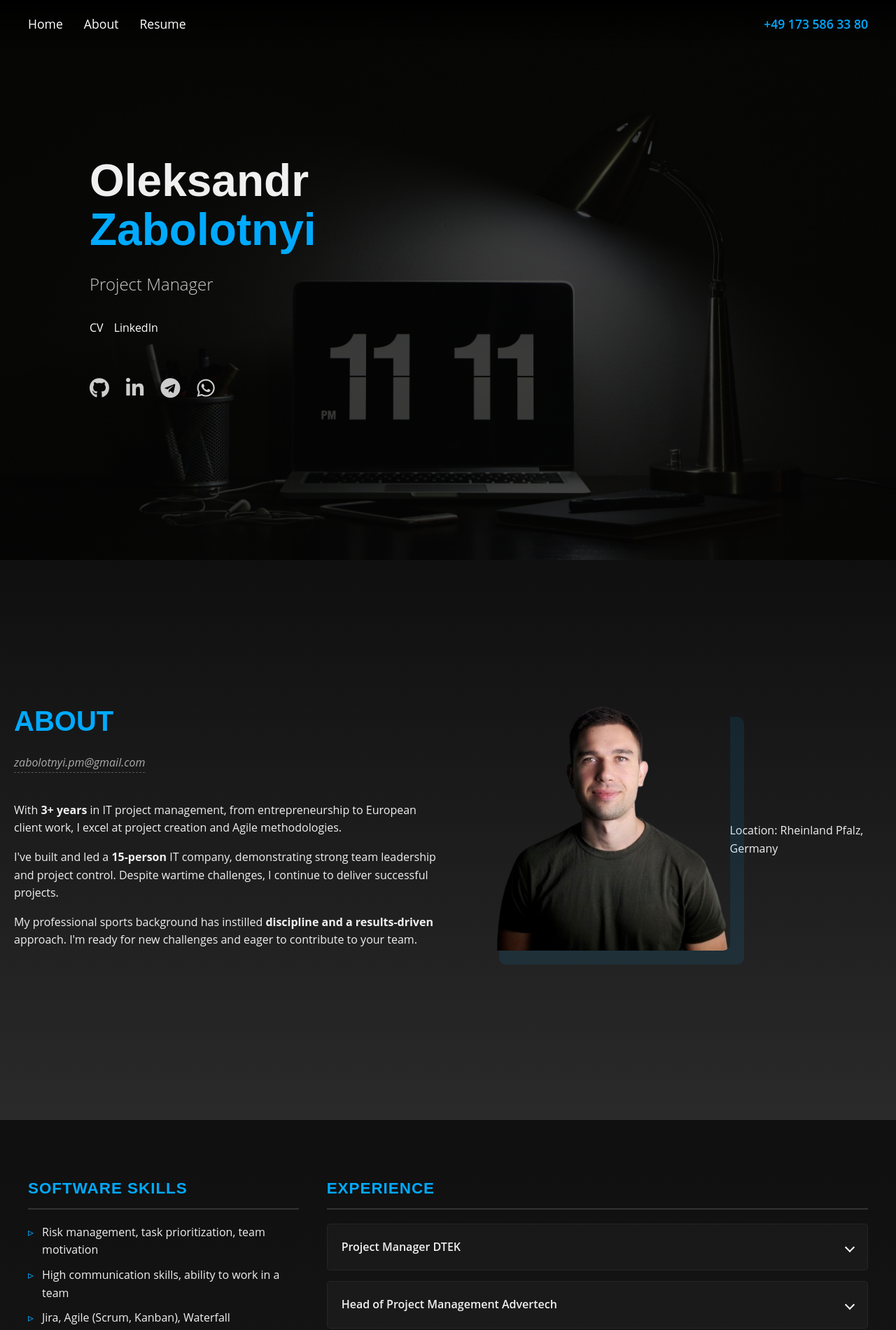
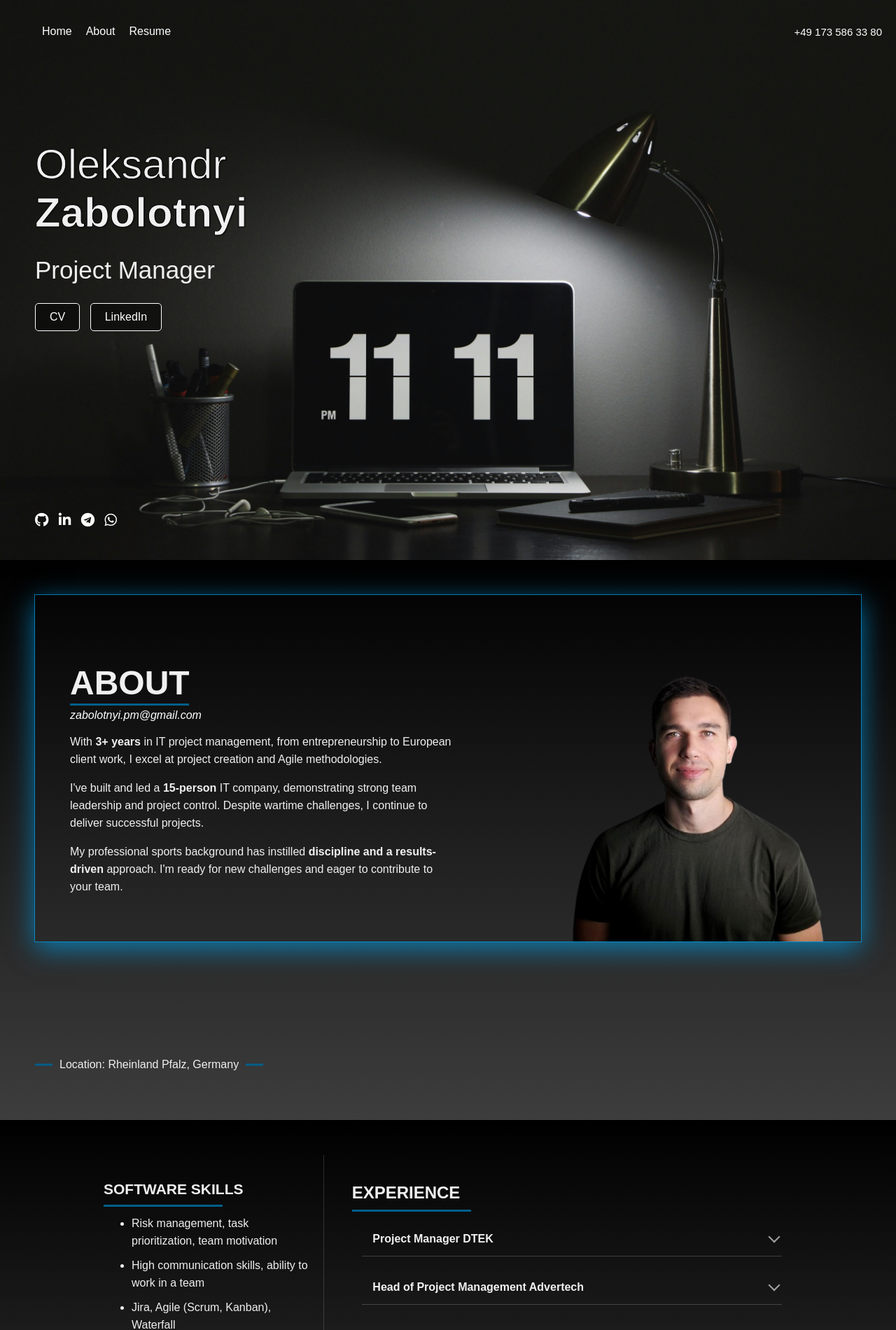
Before and after one commit to ZabolotnyiGit/Zabolotnyi_CV, a plain HTML site: page index.html in a window 1280 px wide. Shown: the top 1900 px of the page at 70% size. Drawn offline with Linux system fonts and the light colour scheme.

Commit message:
Update style.css

```diff
--- a/style.css
+++ b/style.css
@@ -1,407 +1,416 @@
-/* --- Global Styles --- */
 html {
     scroll-behavior: smooth;
+    background: linear-gradient(to bottom, rgb(0 0 0), #3d3d3d);
 }
 
 body {
-    font-family: 'Open Sans', sans-serif; /* Основной текст читабельнее */
+    font-family: sans-serif;
     color: #f0f0f0;
     margin: 0;
     min-height: 100vh;
-    background-color: #121212; /* Глубокий черный фон */
-    line-height: 1.6;
+    position: relative;
 }
 
-h1, h2, h3, h4 {
-    font-family: 'Poppins', sans-serif; /* Заголовки выглядят премиально */
-    margin-top: 0;
-}
+a { text-decoration: none; color: #fff;}
 
-a {
-    text-decoration: none;
-    color: #fff;
-    transition: all 0.3s ease;
-}
-
-ul {
-    padding-left: 20px;
-}
-
-/* --- Navigation --- */
 nav {
-    background: linear-gradient(to bottom, rgba(0,0,0,0.9), transparent);
-    padding: 20px 40px;
+    background-color: transparent;
+    border-bottom: none;
     display: flex;
     justify-content: space-between;
     align-items: center;
-    position: fixed; /* Фиксируем меню при скролле */
+    padding: 20px;
+    position: absolute;
     top: 0;
     left: 0;
     width: 100%;
     box-sizing: border-box;
-    z-index: 1000;
 }
 
 nav ul {
     list-style: none;
     display: flex;
-    margin: 0;
-    padding: 0;
 }
 
 nav li {
-    margin-right: 30px;
+    margin-right: 20px;
 }
 
 nav a {
-    font-weight: 500;
-    font-size: 1.1rem;
-    position: relative;
+    color: #ffffff;
 }
 
-nav a::after {
-    content: '';
-    position: absolute;
-    width: 0;
-    height: 2px;
-    bottom: -5px;
-    left: 0;
-    background-color: #00aaff;
-    transition: width 0.3s;
-}
-
-nav a:hover::after {
-    width: 100%;
+nav a:hover {
+    background-color: rgba(0, 160, 233, 0.2);
+    box-shadow: 0 0 10px rgba(0, 160, 233, 0.7);
 }
 
 .phone {
-    font-weight: 600;
-    color: #00aaff !important; /* Акцентный цвет для контакта */
+    font-size: 15px;
 }
 
-/* --- Sections Common --- */
+/* Стили для секций */
 .home-section,
 .about-section,
 .resume-section {
     min-height: 100vh;
-    padding: 80px 20px; /* Больше воздуха */
-    box-sizing: border-box;
     display: flex;
+    flex-direction: column;
     justify-content: center;
     align-items: center;
-    background: linear-gradient(180deg, #0f0f0f 0%, #2a2a2a 100%);
+    background: linear-gradient(to bottom, rgb(0 0 0), #3d3d3d);
+    box-sizing: border-box;
 }
 
-/* --- Home Section --- */
+/* Стили для Home */
 .home-section {
-    background-image: linear-gradient(rgba(0,0,0,0.7), rgba(0,0,0,0.7)), url("2.jpg");
+    background-image: url("2.jpg");
     background-size: cover;
-    background-position: center;
+    background-repeat: no-repeat;
+    background-position: center center;
+    text-align: left;
+    display: flex;
     flex-direction: column;
+    justify-content: space-between;
     align-items: flex-start;
-    padding-left: 10%; /* Смещение контента влево */
+    padding-left: 50px;
+    box-sizing: border-box;
+    padding-block: 150px 25px;
+}
+
+.header-content {
+    margin-bottom: 50px;
 }
 
 .header-content h1 {
-    font-size: 4rem;
-    font-weight: 700;
-    line-height: 1.1;
-    margin-bottom: 15px;
+    font-size: 60px;
+    font-weight: 300;
+    margin-bottom: 10px;
+    text-shadow: 1px 1px 2px rgba(0, 0, 0, 0.5);
+    -webkit-text-stroke: 1px #000;
 }
 
 .header-content h1 span {
-    color: #00aaff; /* Акцент на фамилии */
+    font-weight: 800;
 }
 
 .header-content p {
-    font-size: 1.5rem;
+    font-size: 35px;
     font-weight: 300;
-    margin-bottom: 30px;
-    color: #cccccc;
 }
 
-.buttons {
-    display: flex;
-    gap: 15px;
+.header-content .buttons {
+    margin-top: 20px;
 }
 
-.btn-primary, .btn-secondary {
-    padding: 12px 30px;
+.header-content .buttons a {
+    display: inline-block;
+    padding: 10px 20px;
+    border: 1px solid #ffffff;
     border-radius: 5px;
-    font-weight: 600;
-    text-transform: uppercase;
-    font-size: 0.9rem;
+    text-decoration: none;
+    color: #ffffff;
+    margin-right: 10px;
+    transition: all 0.3s ease;
+    background-color: #00000075;
 }
 
-.btn-primary {
-    background-color: #00aaff;
-    border: 2px solid #00aaff;
-    color: #000;
-}
-
-.btn-primary:hover {
-    background-color: transparent;
-    color: #00aaff;
-}
-
-.btn-secondary {
-    border: 2px solid #fff;
-    color: #fff;
-}
-
-.btn-secondary:hover {
-    background-color: #fff;
-    color: #000;
+.header-content .buttons a:hover {
+    background-color: rgba(0, 160, 233, 0.2);
+    box-shadow: 0 0 10px rgba(0, 160, 233, 0.7);
 }
 
 .social-icons {
-    margin-top: 50px;
+    margin-top: auto;
+    margin-bottom: 20px;
 }
 
 .social-icons a {
-    font-size: 1.8rem;
-    margin-right: 20px;
-    opacity: 0.8;
+    margin-right: 10px;
+    color: #fff;
+    font-size: 20px;
 }
 
-.social-icons a:hover {
-    opacity: 1;
-    color: #00aaff;
-    transform: translateY(-3px);
+/* About */
+.about-section {
+    /*background-image: url("tegar-rynaldi-4FfBFTuKkFA-unsplash.jpg");*/
+    background-size: cover;
+    background-repeat: no-repeat;
+    background-position: center center;
+    text-align: left;
+    display: flex;
+    flex-direction: column;
+    justify-content: space-between;
+    align-items: flex-start;
+    padding: 50px;
+    box-sizing: border-box;
+    width: 100%;
+    gap: 50px;
 }
 
-/* --- About Section --- */
 .about-content {
     display: flex;
     justify-content: space-between;
-    align-items: center;
-    max-width: 1200px;
+    align-items: end;
     width: 100%;
-    gap: 60px;
+    padding: 50px 50px 0 50px;
+    box-sizing: border-box;
+    gap: 150px;
+    box-shadow: rgba(0, 160, 233, 0.7) 0px 10px 36px 0px, rgba(0, 160, 233, 0.7) 0px 0px 0px 1px;
+}
+
+.about-text {
+    width: 60%;
+    max-width: 550px;
+    padding-bottom: 50px;
+}
+
+.about-text h1 {
+    font-size: 3em;
+    margin-bottom: 10px;
+    position: relative;
+}
+
+.about-text h1::after {
+    content: "";
+    position: absolute;
+    left: 0;
+    bottom: -5px;
+    width: auto;
+    min-width: 170px;
+    height: 3px;
+    background-color: #005f8a;
+}
+
+.underline {
+    display: none;
+}
+
+.email {
+    font-style: italic;
     margin-bottom: 30px;
 }
 
-.about-text {
-    flex: 1;
-}
-
-.about-text h1 {
-    font-size: 2.5rem;
-    margin-bottom: 15px;
-    color: #00aaff;
-}
-
-.about-text .email {
-    display: inline-block;
-    margin-bottom: 25px;
-    color: #aaaaaa;
-    font-style: italic;
-    border-bottom: 1px dashed #555;
-}
-
 .about-image {
-    flex: 0 0 350px; /* Фиксированная ширина для фото */
     position: relative;
 }
 
 .about-image img {
     width: 100%;
-    border-radius: 10px;
-    box-shadow: 20px 20px 0px rgba(0, 170, 255, 0.1); /* Стильная рамка */
+    height: auto;
+    display: block;
 }
 
-/* --- Resume Section --- */
+.about-location {
+    position: relative;
+    display: inline-block;
+    padding: 1px 35px;
+    text-align: left;
+    max-width: 1200px;
+}
+
+.about-location::after,
+.about-location::before { position: absolute; top: 50%; transform: translateY(-50%);  content: ''; display: inline-block; height: 3px; width: 25px; background-color:  #005f8a;}
+.about-location::after {right: 0;}
+.about-location::before {left: 0;}
+/* resume */
+.resume-section {
+    background: linear-gradient(to bottom, rgb(0 0 0), #5a5a5a);
+}
+
+.resume-section li {
+    line-height: 25px;
+    margin-bottom: 10px;
+}
+
+.resume-section h2 {
+    position: relative;
+    padding-bottom: 8px;
+}
+
+.resume-section h2::after {
+    content: "";
+    position: absolute;
+    left: 0;
+    bottom: -5px;
+    width: auto;
+    min-width: 170px;
+    height: 3px;
+    background-color: #005f8a;
+}
+
 .resume-content {
     display: grid;
-    grid-template-columns: 1fr 2fr; /* Левая колонка уже, правая шире */
-    gap: 40px;
+    grid-template-columns: 1fr 2fr;
+    gap: 20px;
+    padding: 50px;
+    width: 80%;
     max-width: 1200px;
-    width: 100%;
 }
 
-.skills h2, .experience h2, .education h2 {
-    font-size: 1.4rem;
-    color: #00aaff;
-    border-bottom: 2px solid #333;
-    padding-bottom: 10px;
-    margin-bottom: 20px;
-    letter-spacing: 1px;
+.skills,
+.experience,
+.interests {
+    padding: 20px;
 }
 
-.skills ul {
-    list-style: none;
-    padding: 0;
-    margin-bottom: 30px;
+.skills h2,
+.experience h2,
+.interests h2 {
+    margin-bottom: 10px;
 }
 
-.skills li {
-    margin-bottom: 10px;
-    padding-left: 20px;
-    position: relative;
+.skills {
+    border-right: 1px solid #efefef29;
 }
 
-.skills li::before {
-    content: '▹';
-    position: absolute;
-    left: 0;
-    color: #00aaff;
+.skills h2 {
+    font-size: 21px;
+    font-weight: 600;
 }
 
-/* Accordion Styling */
+.skills h2:not(:first-child) {
+    margin-top: 50px;
+}
+
+.experience article {
+    margin-bottom: 20px;
+}
+
+p {
+    line-height: 25px;
+}
+
+
+
 .accordion-container {
     width: 100%;
-    border-radius: 8px;
-}
-
-.accordion-item {
-    background: rgba(255, 255, 255, 0.03);
-    border: 1px solid rgba(255, 255, 255, 0.05);
-    margin-bottom: 15px;
+    max-width: 600px;
+    margin: 20px auto;
     border-radius: 5px;
     overflow: hidden;
 }
+.accordion-item {
+    border-bottom: 1px solid #dddddd38;
+}
+.accordion-header {
+    padding: 15px;
+    cursor: pointer;
+    font-weight: bold;
+    transition: background 0.3s ease;
+}
 
 .accordion-header {
-    padding: 20px;
-    cursor: pointer;
-    font-weight: 600;
-    display: flex;
-    justify-content: space-between;
-    align-items: center;
-    transition: background 0.3s;
-}
-
-.accordion-header:hover {
-    background: rgba(255, 255, 255, 0.05);
-    color: #00aaff;
+    position: relative; /* Для позиционирования стрелки */
+    padding-right: 30px; /* Отступ для стрелки */
 }
 
 .arrow {
+    position: absolute;
+    right: 5px;
     border: solid #fff;
+    opacity: 0.6;
     border-width: 0 2px 2px 0;
     display: inline-block;
-    padding: 4px;
+    padding: 5px;
     transform: rotate(45deg);
-    transition: transform 0.3s;
+    -webkit-transform: rotate(45deg);
+}
+
+.arrow:hover {
+    opacity: 1;
 }
 
 .accordion-item.active .arrow {
-    transform: rotate(-135deg);
-    border-color: #00aaff;
+    transform: rotate(225deg); /* Поворот стрелки при открытии */
+}
+
+.accordion-item:not(:last-child) {
+    margin-bottom: 20px;
 }
 
 .accordion-content {
     max-height: 0;
     overflow: hidden;
-    transition: max-height 0.3s ease-out;
-    padding: 0 20px;
+    padding: 0 15px;
+    transition: max-height 0.3s ease, padding 0.3s ease;
+}
+.accordion-item.active .accordion-content {
+    padding: 15px;
+}
+/*  Education */
+.education {
+    padding: 20px;
 }
 
-.accordion-item.active .accordion-content {
-    padding-bottom: 20px;
+.education h2 {
+    margin-bottom: 20px;
 }
 
-/* --- ВАШ ЗАПРОС: Tech Stack Styling --- */
-.tech-stack-container {
-    margin-top: 20px;
-    padding-top: 15px;
-    border-top: 1px solid rgba(255, 255, 255, 0.1);
-}
-
-.tech-label {
-    color: #ffffff !important;
-    font-weight: 700;
-    font-size: 1rem;
-    margin-bottom: 10px;
-}
-
-.tech-list-inline {
-    list-style: none;
-    padding: 0;
-    margin: 0;
-    display: flex;
-    flex-wrap: wrap;
-    gap: 6px; /* Чуть увеличил отступ для читаемости */
-}
-
-.tech-list-inline li {
-    color: #e0e0e0;
-    font-size: 0.95rem;
-}
-
-/* --- Education --- */
 .education-item {
     display: flex;
-    align-items: flex-start;
-    margin-bottom: 25px;
-}
-
-.education-logo-wrapper {
-    min-width: 50px;
-    margin-right: 20px;
-    text-align: center;
+    align-items: center;
+    margin-bottom: 20px;
 }
 
 .university-logo {
     width: 50px;
-    height: auto;
-}
-
-.education-icon {
-    font-size: 30px;
-    color: #555;
+    height: 50px;
+    margin-right: 20px;
 }
 
 .education-details h3 {
-    font-size: 1.1rem;
     margin-bottom: 5px;
-    color: #fff;
 }
 
 .education-details p {
     margin: 0;
-    font-size: 0.9rem;
-    color: #aaa;
 }
 
-.education-details .year {
-    color: #00aaff;
-    font-size: 0.85rem;
-    margin-top: 5px;
+.education-item i {
+    font-size: 30px;
+    margin-right: 20px;
+}
+.kurs-logo {
+    width: 50px;
+    height: 50px;
+    margin-right: 20px;
+}
+.kurso-logo {
+    width: 50px;
+    height: 50px;
+    margin-right: 20px;
 }
 
-/* --- Mobile Responsiveness --- */
-@media screen and (max-width: 768px) {
-    nav {
-        padding: 15px 20px;
-        background: #000;
+@media screen and (max-width: 800px) {
+    .resume-content {
+        grid-template-columns: 1fr; padding: 30px;
     }
-
-    .home-section {
-        padding-left: 20px;
-        align-items: center;
-        text-align: center;
+    .skills {
+        border-right: 0;
     }
-
-    .header-content h1 {
-        font-size: 2.8rem;
-    }
-
-    .about-content {
+    .skills, .experience, .interests {
+        padding: 0;
+     }
+     nav {
         flex-direction: column;
     }
-
-    .about-image {
-        order: -1; /* Фото сверху */
-        flex: 0 0 auto;
-        width: 200px;
+    .phone {
+        order: -1;
     }
-
-    .resume-content {
-        grid-template-columns: 1fr;
+    .header-content h1 {
+        font-size: 50px;
     }
-
-    .buttons {
-        justify-content: center;
+    .header-content p {
+        font-size: 30px;
+    }
+    .about-section {
+        padding: 20px 20px 0 20px;
+    }
+    .about-content {
+        flex-direction: column; gap: 20px; padding: 15px;
+    }
+    .about-text {
+        width: 100%; padding-bottom: 0;
     }
 }
```
